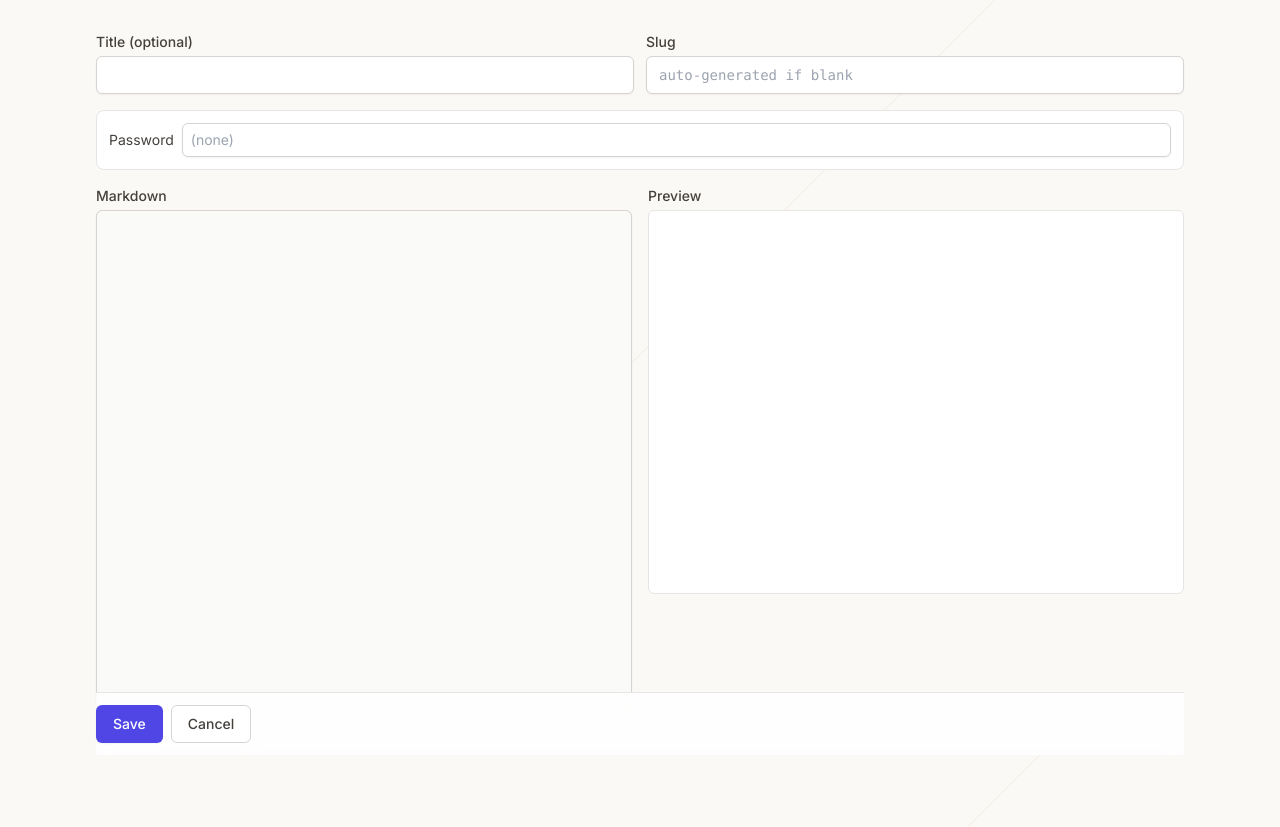
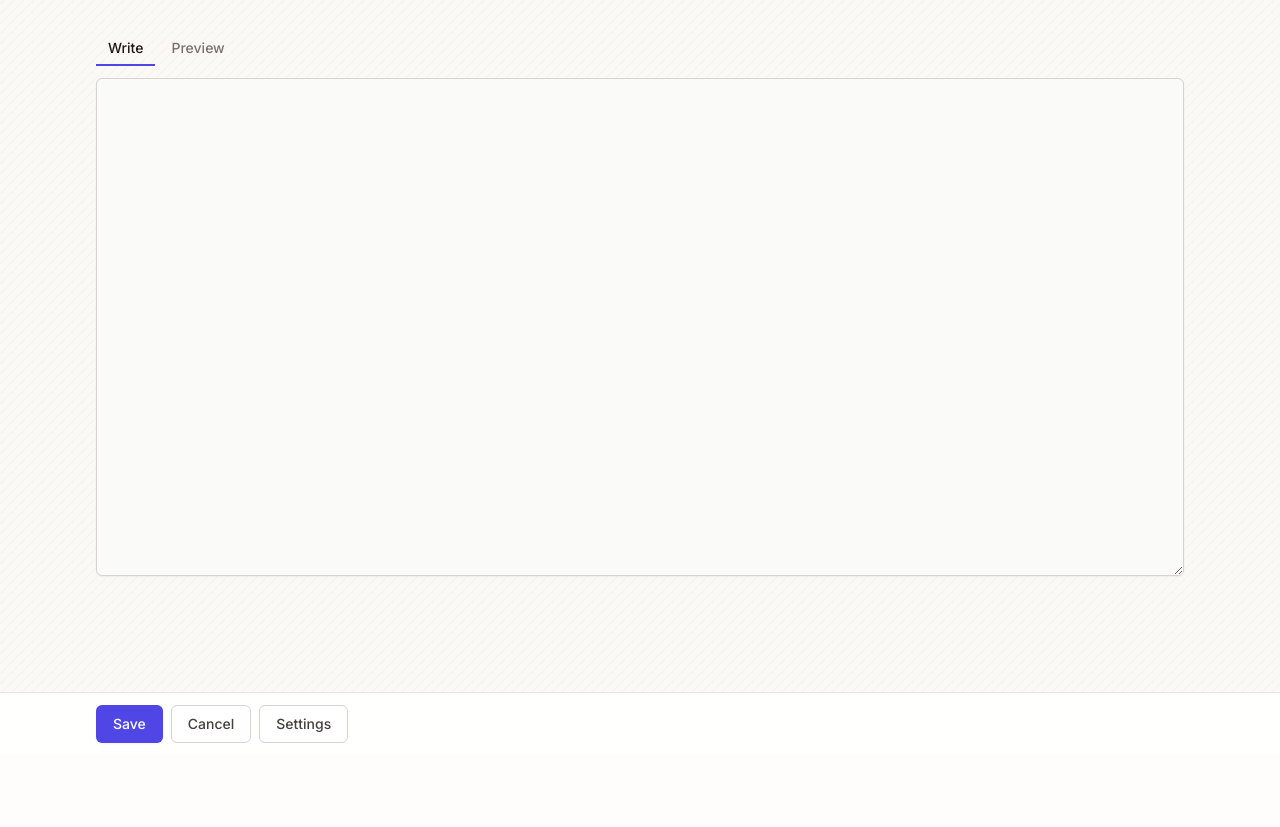
Before and after one commit to tomdyson/notes.tomd.org, a Django app: page /new/ in a window 1280 px wide. Shown: the part 45-872 px from the top of the page. After the commit the page ends 788 px from the top, so only its background shows below. Run offline with Django 5.2, Linux system fonts and the light colour scheme; the visitor is signed in with stand-in values (Sample User, id 1); some libraries are stand-ins or nearby versions; some web fonts are replaced.

Commit message:
Reorganise editor layout per #3
Move title, slug and password into a collapsible footer panel
that expands upwards above Save/Cancel. Markdown/preview now
fills the content width with a gist-style Write/Preview toggle.
Password is revealed as plain text behind its own toggle.

```diff
--- a/notes/static/notes/editor.js
+++ b/notes/static/notes/editor.js
@@ -2,6 +2,7 @@
   const md = document.getElementById("id_markdown");
   const preview = document.getElementById("preview");
   const form = document.getElementById("editor-form");
+  const footer = document.getElementById("editor-footer");
   if (!md || !preview || !form) return;
 
   let timer = null;
@@ -23,4 +24,81 @@
       form.submit();
     }
   });
+
+  // Keep the form's bottom padding in sync with the footer height so
+  // nothing is ever hidden behind it when the settings panel expands.
+  function syncFooterPadding() {
+    if (!footer) return;
+    form.style.paddingBottom = footer.offsetHeight + 24 + "px";
+  }
+  syncFooterPadding();
+  window.addEventListener("resize", syncFooterPadding);
+
+  // Settings panel toggle (grows footer upwards).
+  const settingsToggle = document.querySelector("[data-settings-toggle]");
+  const settingsPanel = document.querySelector("[data-settings-panel]");
+  if (settingsToggle && settingsPanel) {
+    settingsToggle.addEventListener("click", function () {
+      const open = !settingsPanel.hasAttribute("hidden");
+      if (open) {
+        settingsPanel.setAttribute("hidden", "");
+        settingsToggle.setAttribute("aria-expanded", "false");
+      } else {
+        settingsPanel.removeAttribute("hidden");
+        settingsToggle.setAttribute("aria-expanded", "true");
+        const title = document.getElementById("id_title");
+        if (title) title.focus();
+      }
+      syncFooterPadding();
+    });
+  }
+
+  // Password reveal toggle (inside settings panel).
+  const passwordToggle = document.querySelector("[data-password-toggle]");
+  const passwordPanel = document.querySelector("[data-password-panel]");
+  const passwordChevron = document.querySelector("[data-password-chevron]");
+  if (passwordToggle && passwordPanel) {
+    passwordToggle.addEventListener("click", function () {
+      const open = !passwordPanel.hasAttribute("hidden");
+      if (open) {
+        passwordPanel.setAttribute("hidden", "");
+      } else {
+        passwordPanel.removeAttribute("hidden");
+        const input = passwordPanel.querySelector('input[name="password"]');
+        if (input) input.focus();
+      }
+      if (passwordChevron) {
+        passwordChevron.textContent = open ? "▾" : "▴";
+      }
+      syncFooterPadding();
+    });
+  }
+
+  // Write / Preview pane toggle.
+  const paneToggle = document.querySelector("[data-pane-toggle]");
+  if (paneToggle) {
+    const buttons = paneToggle.querySelectorAll("[data-pane]");
+    const panes = document.querySelectorAll("[data-pane-content]");
+    buttons.forEach(function (btn) {
+      btn.addEventListener("click", function () {
+        const target = btn.dataset.pane;
+        buttons.forEach(function (b) {
+          const active = b === btn;
+          b.setAttribute("aria-selected", active ? "true" : "false");
+          b.classList.toggle("border-indigo-600", active);
+          b.classList.toggle("text-stone-900", active);
+          b.classList.toggle("border-transparent", !active);
+          b.classList.toggle("text-stone-500", !active);
+        });
+        panes.forEach(function (p) {
+          if (p.dataset.paneContent === target) {
+            p.removeAttribute("hidden");
+          } else {
+            p.setAttribute("hidden", "");
+          }
+        });
+        if (target === "preview") render();
+      });
+    });
+  }
 })();
--- a/notes/templates/notes/base.html
+++ b/notes/templates/notes/base.html
@@ -25,6 +25,7 @@
   <main class="{{ container_class|default:'max-w-3xl' }} mx-auto px-4 sm:px-6 lg:px-8 py-8">
     {% block content %}{% endblock %}
   </main>
+  {% block after_main %}{% endblock %}
   {% block body_extra %}{% endblock %}
 </body>
 </html>
--- a/notes/templates/notes/editor.html
+++ b/notes/templates/notes/editor.html
@@ -2,53 +2,104 @@
 {% load static %}
 {% block title %}{% if note %}Edit {{ note.slug }}{% else %}New note{% endif %}{% endblock %}
 {% block content %}
-<form method="post" id="editor-form">
+<form method="post" id="editor-form" class="pb-24">
   {% csrf_token %}
   {% if form.non_field_errors %}
     <div class="rounded-md bg-red-50 border border-red-200 p-3 mb-4 text-sm text-red-800">
       {{ form.non_field_errors }}
     </div>
   {% endif %}
-  <div class="grid gap-3 sm:grid-cols-2 mb-4">
+
+  <div class="flex items-center gap-1 mb-3" data-pane-toggle role="tablist">
+    <button type="button" data-pane="markdown" role="tab" aria-selected="true"
+            class="px-3 py-1.5 text-sm font-medium border-b-2 border-indigo-600 text-stone-900">
+      Write
+    </button>
+    <button type="button" data-pane="preview" role="tab" aria-selected="false"
+            class="px-3 py-1.5 text-sm font-medium border-b-2 border-transparent text-stone-500 hover:text-stone-800">
+      Preview
+    </button>
+  </div>
+
+  <div data-pane-content="markdown">
+    <label class="sr-only" for="id_markdown">Markdown</label>
+    <textarea id="id_markdown" name="markdown" rows="24"
+              class="block w-full rounded-md border-stone-300 shadow-sm py-2 px-3 font-mono text-sm border bg-stone-50 focus:bg-white focus:ring-indigo-500 focus:border-indigo-500">{{ form.markdown.value|default_if_none:'' }}</textarea>
+  </div>
+
+  <div data-pane-content="preview" hidden>
+    <div id="preview"
+         class="note-body block w-full rounded-md border border-stone-200 bg-white p-4 overflow-auto"
+         style="min-height: 24rem;"></div>
+  </div>
+</form>
+
+{% if note %}
+  <form id="delete-form" method="post" action="/{{ note.slug }}/delete/" class="hidden">{% csrf_token %}</form>
+{% endif %}
+{% endblock %}
+
+{% block after_main %}
+<div id="editor-footer" class="fixed bottom-0 inset-x-0 bg-white/90 backdrop-blur border-t border-stone-200 z-10">
+  <div class="max-w-6xl mx-auto px-4 sm:px-6 lg:px-8">
+
+    <div data-settings-panel hidden class="py-4 border-b border-stone-200">
+      <div class="grid gap-3 sm:grid-cols-3 items-start">
         <div>
-      <label class="block text-sm font-medium text-stone-700 mb-1" for="id_title">Title (optional)</label>
-      <input type="text" id="id_title" name="title" value="{{ form.title.value|default_if_none:'' }}" class="block w-full rounded-md border-stone-300 shadow-sm py-2 px-3 focus:ring-indigo-500 focus:border-indigo-500 sm:text-sm border">
+          <label class="block text-sm font-medium text-stone-700 mb-1" for="id_title">Title</label>
+          <input form="editor-form" type="text" id="id_title" name="title"
+                 value="{{ form.title.value|default_if_none:'' }}"
+                 placeholder="optional"
+                 class="block w-full rounded-md border-stone-300 shadow-sm py-2 px-3 focus:ring-indigo-500 focus:border-indigo-500 sm:text-sm border">
         </div>
+
         <div>
           <label class="block text-sm font-medium text-stone-700 mb-1" for="id_slug">Slug</label>
-      <input type="text" id="id_slug" name="slug" value="{{ form.slug.value|default_if_none:'' }}" placeholder="auto-generated if blank" class="block w-full rounded-md border-stone-300 shadow-sm py-2 px-3 focus:ring-indigo-500 focus:border-indigo-500 sm:text-sm border font-mono">
+          <input form="editor-form" type="text" id="id_slug" name="slug"
+                 value="{{ form.slug.value|default_if_none:'' }}"
+                 placeholder="auto-generated if blank"
+                 class="block w-full rounded-md border-stone-300 shadow-sm py-2 px-3 focus:ring-indigo-500 focus:border-indigo-500 sm:text-sm border font-mono">
           {% if form.slug.errors %}<p class="text-xs text-red-700 mt-1">{{ form.slug.errors.0 }}</p>{% endif %}
         </div>
-  </div>
 
-  <div class="bg-white border border-stone-200 rounded-lg p-3 mb-4 flex items-center gap-4 text-sm">
-    <label class="flex items-center gap-2 flex-1">
-      <span class="text-stone-700">Password</span>
-      <input type="password" name="password" placeholder="{% if note.has_password %}(unchanged){% else %}(none){% endif %}" class="flex-1 rounded-md border-stone-300 shadow-sm py-1.5 px-2 sm:text-sm border">
-    </label>
+        <div>
+          <label class="block text-sm font-medium text-stone-700 mb-1">Password</label>
+          <div class="rounded-md border border-stone-300 bg-white">
+            <button type="button" data-password-toggle
+                    class="w-full flex items-center justify-between px-3 py-2 text-sm text-stone-700 hover:bg-stone-50">
+              <span>
+                {% if note and note.has_password %}Password set{% else %}Set password{% endif %}
+              </span>
+              <span data-password-chevron aria-hidden="true" class="text-stone-400">▾</span>
+            </button>
+            <div data-password-panel hidden class="px-3 pb-3 pt-1 space-y-2">
+              <input form="editor-form" type="text" name="password"
+                     placeholder="{% if note.has_password %}(unchanged){% else %}(none){% endif %}"
+                     autocomplete="off"
+                     class="block w-full rounded-md border-stone-300 shadow-sm py-1.5 px-2 sm:text-sm border font-mono">
               {% if note and note.has_password %}
-      <label class="flex items-center gap-2 text-stone-600">
-        <input type="checkbox" name="clear_password" class="rounded border-stone-300">
+                <label class="flex items-center gap-2 text-xs text-stone-600">
+                  <input form="editor-form" type="checkbox" name="clear_password" class="rounded border-stone-300">
                   Remove password
                 </label>
               {% endif %}
             </div>
-
-  <div class="grid gap-4 lg:grid-cols-2" id="editor-grid">
-    <div>
-      <label class="block text-sm font-medium text-stone-700 mb-1" for="id_markdown">Markdown</label>
-      <textarea id="id_markdown" name="markdown" rows="24" class="block w-full rounded-md border-stone-300 shadow-sm py-2 px-3 font-mono text-sm border bg-stone-50 focus:bg-white focus:ring-indigo-500 focus:border-indigo-500">{{ form.markdown.value|default_if_none:'' }}</textarea>
           </div>
-    <div>
-      <label class="block text-sm font-medium text-stone-700 mb-1">Preview</label>
-      <div id="preview" class="note-body block w-full rounded-md border border-stone-200 bg-white p-4 overflow-auto" style="min-height: 24rem;"></div>
+        </div>
       </div>
     </div>
 
-  <div class="sticky bottom-0 bg-white/85 backdrop-blur border-t border-stone-200 mt-6 py-3 flex items-center justify-between">
+    <div class="py-3 flex items-center justify-between">
       <div class="flex gap-2">
-      <button type="submit" class="inline-flex items-center px-4 py-2 border border-transparent text-sm font-medium rounded-md shadow-sm text-white bg-indigo-600 hover:bg-indigo-700">Save</button>
+        <button type="submit" form="editor-form"
+                class="inline-flex items-center px-4 py-2 border border-transparent text-sm font-medium rounded-md shadow-sm text-white bg-indigo-600 hover:bg-indigo-700">
+          Save
+        </button>
         <a href="/" class="inline-flex items-center px-4 py-2 border border-stone-300 text-sm font-medium rounded-md bg-white text-stone-700 hover:bg-stone-50">Cancel</a>
+        <button type="button" data-settings-toggle aria-expanded="false"
+                class="inline-flex items-center px-4 py-2 border border-stone-300 text-sm font-medium rounded-md bg-white text-stone-700 hover:bg-stone-50">
+          Settings
+        </button>
       </div>
       {% if note %}
         <div class="flex gap-3 text-sm">
@@ -58,11 +109,10 @@
         </div>
       {% endif %}
     </div>
-</form>
-{% if note %}
-  <form id="delete-form" method="post" action="/{{ note.slug }}/delete/" class="hidden">{% csrf_token %}</form>
-{% endif %}
+  </div>
+</div>
 {% endblock %}
+
 {% block body_extra %}
 <script src="https://cdn.jsdelivr.net/npm/marked/marked.min.js"></script>
 <script src="https://cdn.jsdelivr.net/npm/dompurify@3/dist/purify.min.js"></script>
```
Lines whose indentation alone changed are shown as unchanged.
